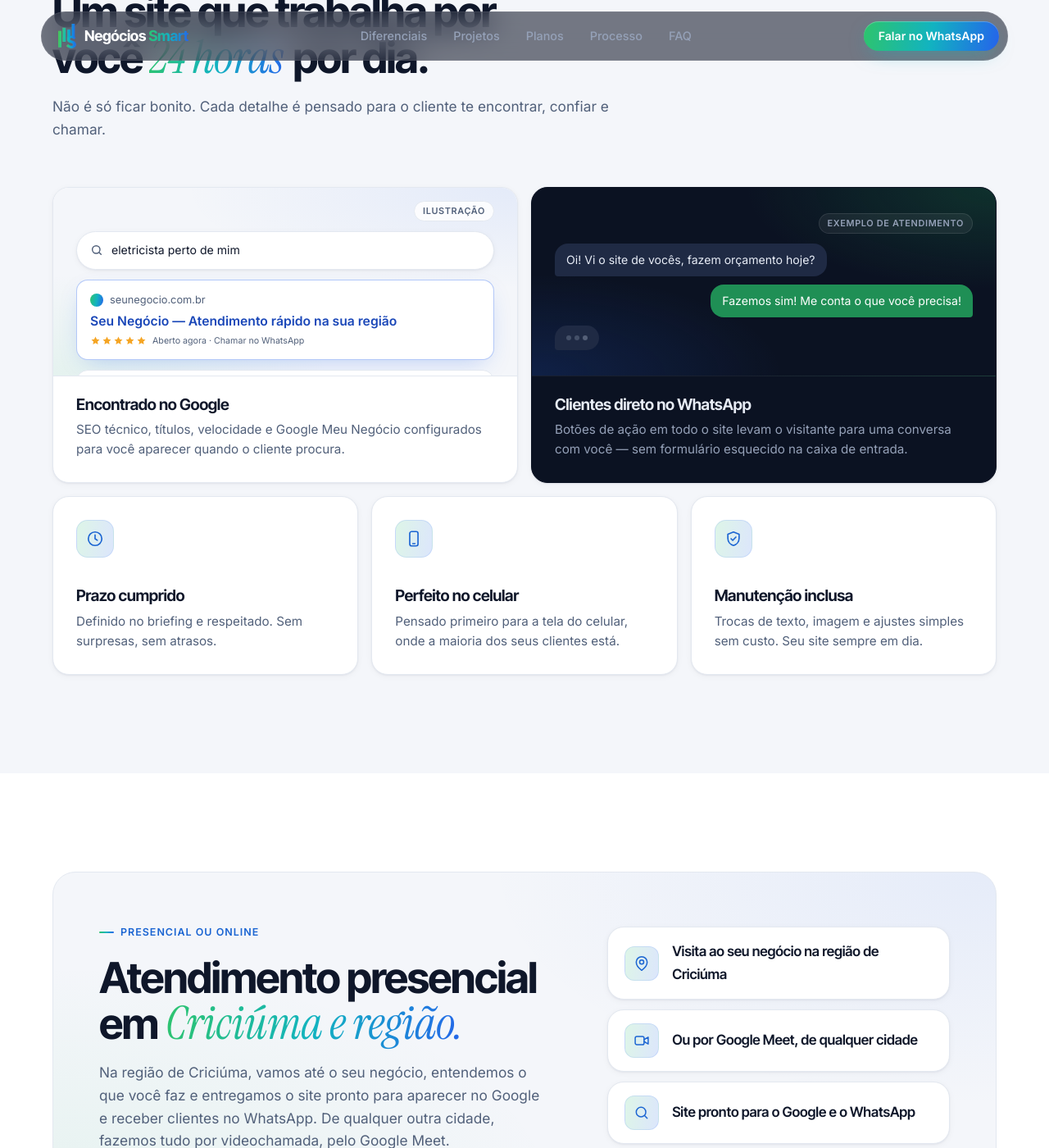
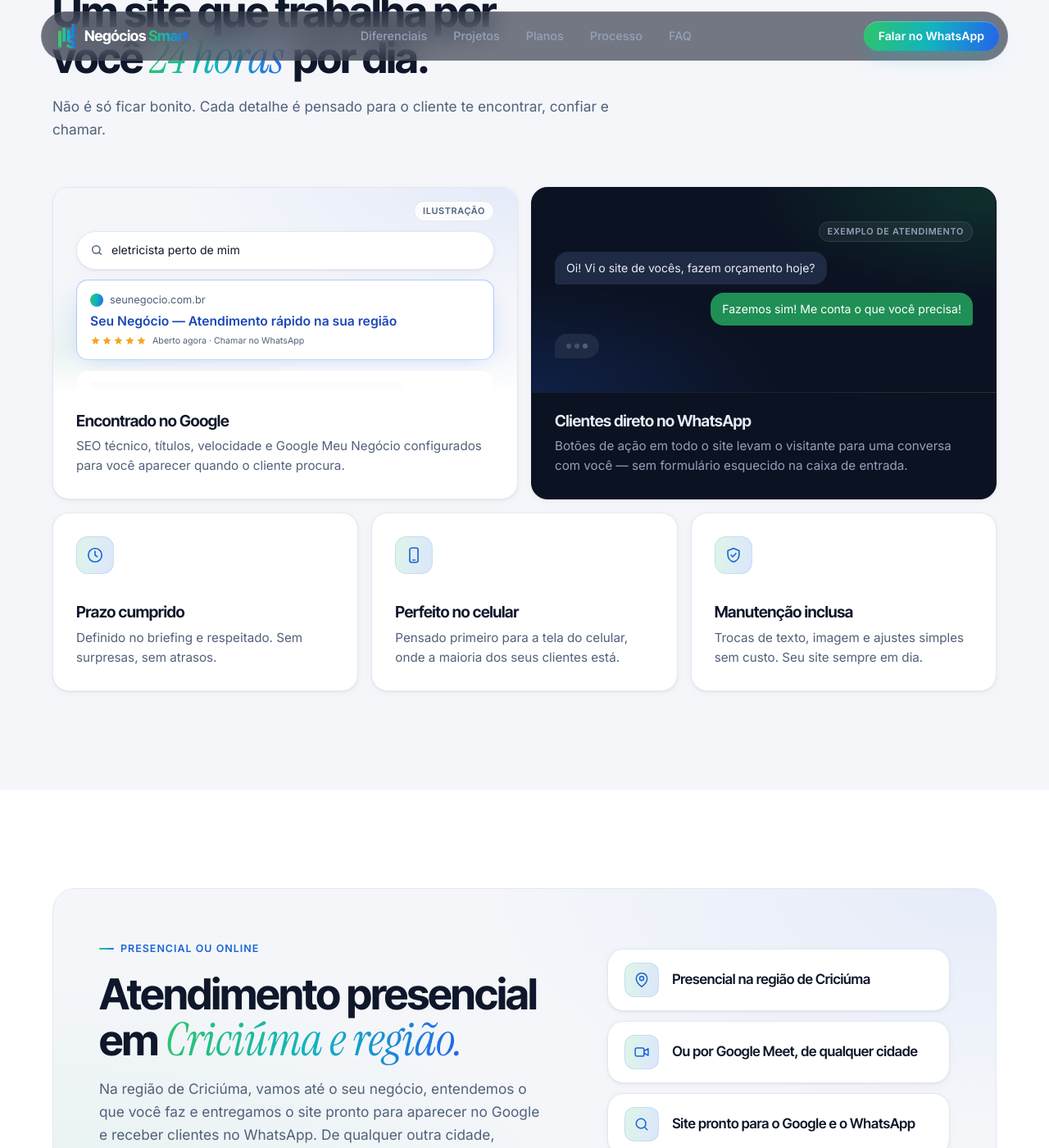
Before and after one commit to gabrielmilano/Sitesnegociosmart, a Jekyll site: the page built from index.html, in a window 1280 px wide and 1400 px high, scrolled down 1200 px. Shown: the whole window at 82% size. Built offline with Jekyll 4.4.1, drawn with Linux system fonts in a browser that asks for light colours.

Commit message:
Acabamento: ilustração de busca, passos e itens do atendimento
- ilustração da busca do Google: o 2º resultado era cortado seco e aparecia como
  uma tira solta; agora some em degradê (altura das duas ilustrações 230 → 250px)
- "Como funciona": tira os pontinhos entre os cards, que pareciam sujeira na tela
- atendimento: "Presencial na região de Criciúma" cabe numa linha, como os outros
  dois itens (antes só o primeiro quebrava e os cards ficavam com alturas diferentes)

Co-Authored-By: Claude Opus 5.5 <noreply@anthropic.com>

```diff
--- a/assets/css/style.css
+++ b/assets/css/style.css
@@ -582,7 +582,10 @@ h1, h2, h3, h4 { font-family: var(--font-display); line-height: 1.1; letter-spac
 
 /* Mock: busca Google */
 .mock-search {
-    height: 230px;
+    height: 250px;
+    /* o 2º resultado some em degradê (antes era cortado seco, como uma tira solta) */
+    -webkit-mask-image: linear-gradient(to bottom, #000 78%, transparent);
+    mask-image: linear-gradient(to bottom, #000 78%, transparent);
     padding: 16px 28px 0;
     background:
         radial-gradient(120% 90% at 100% 0%, rgba(37, 99, 235, .08), transparent 60%),
@@ -618,7 +621,7 @@ h1, h2, h3, h4 { font-family: var(--font-display); line-height: 1.1; letter-spac
 
 /* Mock: chat WhatsApp */
 .mock-chat {
-    height: 230px;
+    height: 250px;
     display: flex; flex-direction: column; justify-content: center; gap: 10px;
     padding: 28px;
     background:
@@ -833,11 +836,6 @@ h1, h2, h3, h4 { font-family: var(--font-display); line-height: 1.1; letter-spac
 }
 .step h3 { font-size: 1.15rem; font-weight: 650; margin-bottom: 8px; }
 .step p { font-size: .94rem; color: var(--muted); }
-.step:not(:last-child)::after {
-    content: ''; position: absolute; top: 52px; right: -13px; z-index: 1;
-    width: 10px; height: 10px; border-radius: 50%;
-    background: var(--white); border: 2px solid var(--teal);
-}
 
 /* === FAQ === */
 .faq { display: grid; grid-template-columns: 1fr 1.5fr; gap: 72px; align-items: start; }
@@ -1046,7 +1044,6 @@ h1, h2, h3, h4 { font-family: var(--font-display); line-height: 1.1; letter-spac
     .steps.steps--3 { grid-template-columns: 1fr; }
     .done, .ba { grid-template-columns: 1fr; }
     .cta.cta--spaced { padding-top: 88px; }
-    .step:not(:last-child)::after { display: none; }
 }
 
 @media (max-width: 600px) {
@@ -1073,6 +1070,7 @@ h1, h2, h3, h4 { font-family: var(--font-display); line-height: 1.1; letter-spac
     .bento { grid-template-columns: 1fr; }
     .bento__card, .bento__card--wide { grid-column: auto; }
     .mock-search, .mock-chat { height: auto; padding: 22px; }
+    .mock-search { -webkit-mask-image: none; mask-image: none; }
     .bento__text { padding: 22px 22px 24px; }
     .bento__card:not(.bento__card--wide) { padding: 24px; }
     .bento__icon { margin-bottom: 22px; }
--- a/index.html
+++ b/index.html
@@ -169,7 +169,7 @@ last_modified_at: 2026-10-05
                         {%- endif %}
                     </div>
                     <ul class="local__steps">
-                        <li><span class="local__icon"><svg class="icon" viewBox="0 0 24 24" aria-hidden="true"><use href="#i-pin"/></svg></span>Visita ao seu negócio na região de Criciúma</li>
+                        <li><span class="local__icon"><svg class="icon" viewBox="0 0 24 24" aria-hidden="true"><use href="#i-pin"/></svg></span>Presencial na região de Criciúma</li>
                         <li><span class="local__icon"><svg class="icon" viewBox="0 0 24 24" aria-hidden="true"><use href="#i-video"/></svg></span>Ou por Google Meet, de qualquer cidade</li>
                         <li><span class="local__icon"><svg class="icon" viewBox="0 0 24 24" aria-hidden="true"><use href="#i-search"/></svg></span>Site pronto para o Google e o WhatsApp</li>
                     </ul>
```
